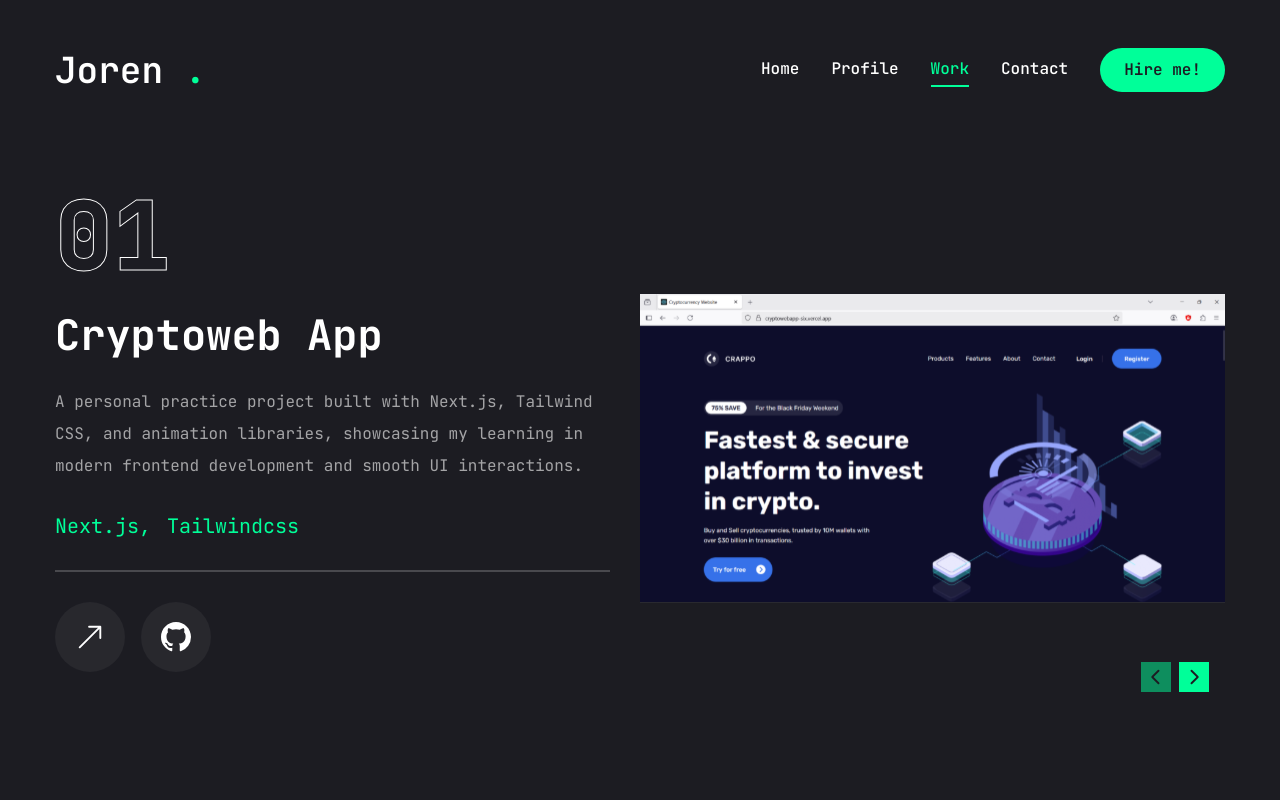
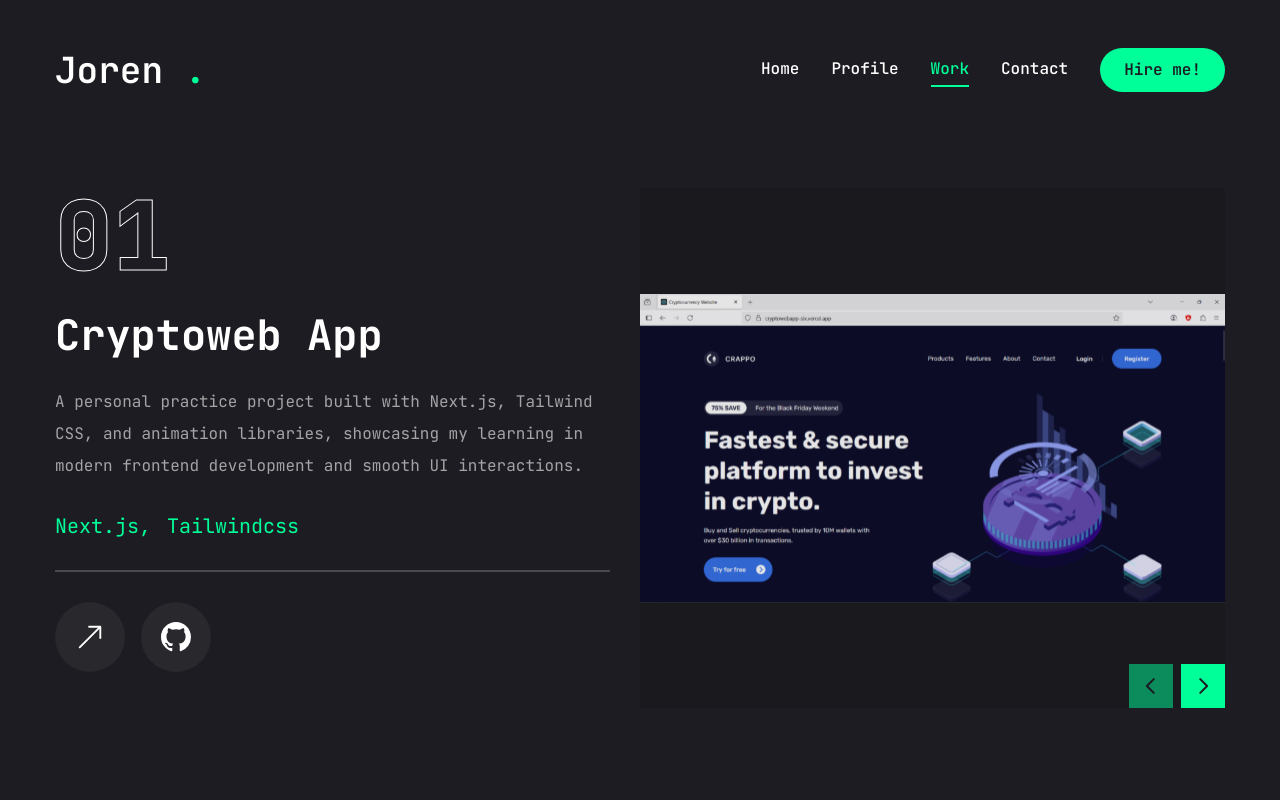
Before and after one commit to jorenbagadiong/portfolio_v2, a Next.js app: page /work in a window 1280 px wide. Built offline with nearby package versions, Linux system fonts and the light colour scheme.

Commit message:
fix excess white container

```diff
--- a/app/work/page.tsx
+++ b/app/work/page.tsx
@@ -107,7 +107,7 @@ const Work = () => {
                 {project.title}
               </h2>
               <p className="text-white/60">{project.description}</p>
-              <ul className="flex gap-4">
+              <ul className="flex flex-wrap gap-4">
                 {project.stack.map((item, index) => {
                   return (
                     <li key={index} className="text-xl text-accent">
@@ -161,11 +161,11 @@ const Work = () => {
               className="xl:h-[520px] mb-12"
               onSlideChange={handleSlideChange}
             >
-              {PROJECTS.map((_, index) => {
+              {PROJECTS.map((object, index) => {
                 return (
                   <SwiperSlide key={index} className="w-full">
-                    <div className="h-[350px] xl:h-full relative group flex justify-center items-center">
-                      <div className="absolute top-0 bottom-0 w-full h-full z-10"></div>
+                    <div className="h-[300px] xl:h-full relative group flex justify-center items-center">
+                      <div className="absolute top-0 bottom-0 w-full h-full bg-black/10 z-10"></div>
                       <div className="relative w-full h-full">
                         <Image
                           src={project.image}
@@ -178,7 +178,10 @@ const Work = () => {
                   </SwiperSlide>
                 )
               })}
-              <WorkSliderBtns />
+              <WorkSliderBtns
+                containerStyles="flex gap-2 absolute right-0 bottom-[calc(50%_-_22px)] xl:bottom-0 z-20 w-full justify-between xl:w-max xl:justify-none"
+                btnStyles="bg-accent hover:bg-accent-hover text-primary text-[22px] w-[44px] h-[44px] flex justify-center items-center transition-all "
+              />
             </Swiper>
           </div>
         </div>
--- a/components/WorkSliderBtns.tsx
+++ b/components/WorkSliderBtns.tsx
@@ -1,10 +1,20 @@
 "use client"
 
+import { useSwiper } from "swiper/react"
 import { useEffect, useState } from "react"
-import { useSwiper } from "swiper/react"
 import { PiCaretLeftBold, PiCaretRightBold } from "react-icons/pi"
 
-const WorkSliderBtns = () => {
+type WorkSliderBtnsProps = {
+  containerStyles?: string
+  btnStyles?: string
+  iconStyles?: string
+}
+
+const WorkSliderBtns = ({
+  containerStyles = "",
+  btnStyles = "",
+  iconStyles = "",
+}: WorkSliderBtnsProps) => {
   const swiper = useSwiper()
   const [activeIndex, setActiveIndex] = useState(0)
   const [total, setTotal] = useState(0)
@@ -12,46 +22,38 @@ const WorkSliderBtns = () => {
   useEffect(() => {
     if (!swiper) return
 
-    // ensure slides exist before setting total
-    const slidesCount = swiper.slides?.length || 0
-    setTotal(slidesCount)
-    setActiveIndex(swiper.activeIndex || 0)
+    setTotal(swiper.slides.length)
+    setActiveIndex(swiper.activeIndex)
 
-    // update on slide change
     const handleSlideChange = () => {
-      setActiveIndex(swiper.activeIndex || 0)
+      setActiveIndex(swiper.activeIndex)
     }
 
     swiper.on("slideChange", handleSlideChange)
-
     return () => {
       swiper.off("slideChange", handleSlideChange)
     }
   }, [swiper])
 
   return (
-    <div className="absolute bottom-4 right-4 flex gap-2 z-10">
-      <div className="flex gap-2">
-        {/* Prev button (disabled on first) */}
+    <div className={containerStyles}>
+      {/* Prev Button */}
       <button
         disabled={activeIndex === 0}
-          className="bg-accent hover:bg-accent-hover text-primary text-[22px] w-[30px] h-[30px] flex justify-center items-center transition-all
-                     disabled:opacity-50 disabled:cursor-not-allowed"
         onClick={() => swiper.slidePrev()}
+        className={`${btnStyles} disabled:opacity-50 disabled:cursor-not-allowed`}
       >
-          <PiCaretLeftBold className="text-xl" />
+        <PiCaretLeftBold className={iconStyles} />
       </button>
 
-        {/* Next button (disabled on last) */}
+      {/* Next Button */}
       <button
         disabled={activeIndex === total - 1}
-          className="bg-accent hover:bg-accent-hover text-primary text-[22px] w-[30px] h-[30px] flex justify-center items-center transition-all
-                     disabled:opacity-50 disabled:cursor-not-allowed"
         onClick={() => swiper.slideNext()}
+        className={`${btnStyles} disabled:opacity-50 disabled:cursor-not-allowed`}
       >
-          <PiCaretRightBold className="text-xl" />
+        <PiCaretRightBold className={iconStyles} />
       </button>
-      </div>
     </div>
   )
 }
```
Lines whose indentation alone changed are shown as unchanged.
